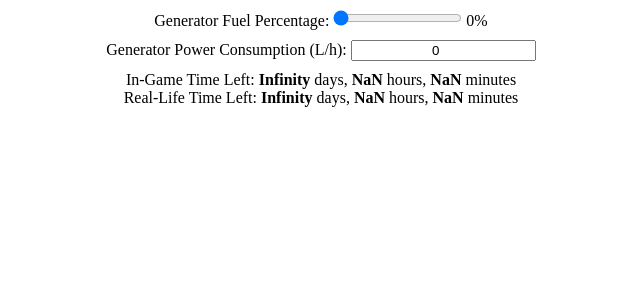
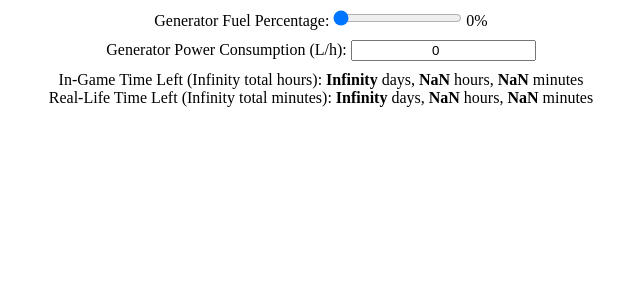
Before and after one commit to MartinTintin3/pz-generator-calculator, a SvelteKit app: page / in a window 1280 px wide. Shown: the top 300 px of the page, without its empty margins (319-959 px from the left). Built offline with nearby package versions, Linux system fonts and the light colour scheme.

Commit message:
wrong ratio

```diff
--- a/src/routes/+page.svelte
+++ b/src/routes/+page.svelte
@@ -1,6 +1,6 @@
 <script>
 	let generator_max_fuel = 10; // Liters
-	let game_to_real_time_ratio = 10; // 10 in-game minutes per 1 real-life minute
+	let game_to_real_time_ratio = 24; // 10 in-game minutes per 1 real-life minute
 
 	let generator_fuel_percentage = 0;
 	let generator_power_consumption = 0;
@@ -20,9 +20,9 @@
 	<input id="generator-power-consumption" type="number" min="0" bind:value={generator_power_consumption}>
 </div>
 
-<p>In-Game Time Left: <span class="time-indicator">{Math.floor(in_game_hours_left / 24)}</span> days, <span class="time-indicator">{Math.floor(in_game_hours_left % 24)}</span> hours, <span class="time-indicator">{Math.floor((in_game_hours_left % 1) * 60)}</span> minutes</p>
+<p>In-Game Time Left ({in_game_hours_left} total hours): <span class="time-indicator">{Math.floor(in_game_hours_left / 24)}</span> days, <span class="time-indicator">{Math.floor(in_game_hours_left % 24)}</span> hours, <span class="time-indicator">{Math.floor((in_game_hours_left % 1) * 60)}</span> minutes</p>
 
-<p>Real-Life Time Left: <span class="time-indicator">{Math.floor(real_life_hours_left / 24)}</span> days, <span class="time-indicator">{Math.floor(real_life_hours_left % 24)}</span> hours, <span class="time-indicator">{Math.floor((real_life_hours_left % 1) * 60)}</span> minutes</p>
+<p>Real-Life Time Left ({real_life_hours_left} total minutes): <span class="time-indicator">{Math.floor(real_life_hours_left / 24)}</span> days, <span class="time-indicator">{Math.floor(real_life_hours_left % 24)}</span> hours, <span class="time-indicator">{Math.floor((real_life_hours_left % 1) * 60)}</span> minutes</p>
 
 <style>
 	* {
```
